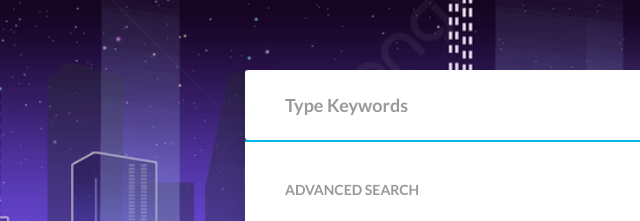
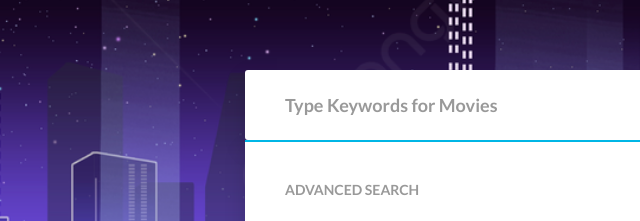
Before and after one commit to NamHuynh1308/DistributedOS_Project1, a plain HTML site: page DistributedOS_project1/index.html in a window 1280 px wide. Shown: the part 183-404 px from the top of the page, 0-640 px from the left. Drawn offline with Linux system fonts and the light colour scheme.

Commit message:
Update index.html

```diff
--- a/DistributedOS_project1/index.html
+++ b/DistributedOS_project1/index.html
@@ -13,7 +13,7 @@
         <div class="inner-form">
           <div class="basic-search">
             <div class="input-field">
-              <input id="search" type="text" placeholder="Type Keywords" />
+              <input id="search" type="text" placeholder="Type Keywords for Movies" />
               <div class="icon-wrap">
                 <svg class="svg-inline--fa fa-search fa-w-16" fill="#ccc" aria-hidden="true" data-prefix="fas" data-icon="search" role="img" xmlns="http://www.w3.org/2000/svg" viewBox="0 0 512 512">
                   <path d="M505 442.7L405.3 343c-4.5-4.5-10.6-7-17-7H372c27.6-35.3 44-79.7 44-128C416 93.1 322.9 0 208 0S0 93.1 0 208s93.1 208 208 208c48.3 0 92.7-16.4 128-44v16.3c0 6.4 2.5 12.5 7 17l99.7 99.7c9.4 9.4 24.6 9.4 33.9 0l28.3-28.3c9.4-9.4 9.4-24.6.1-34zM208 336c-70.7 0-128-57.2-128-128 0-70.7 57.2-128 128-128 70.7 0 128 57.2 128 128 0 70.7-57.2 128-128 128z"></path>
```
